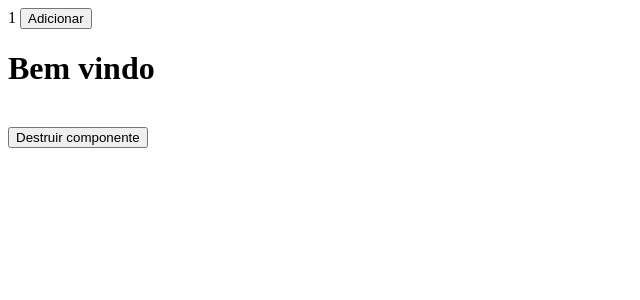
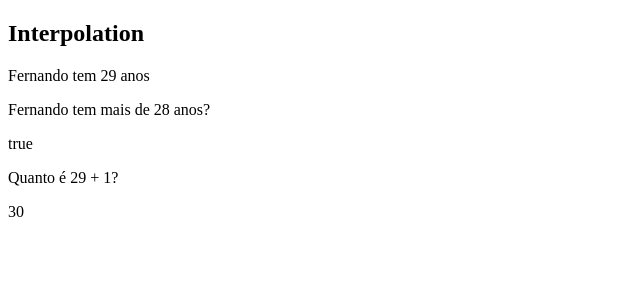
Before and after one commit to fernandoasg/Curso-de-Angular, an Angular app in the folder meu-primeiro-app/: page / in a window 1280 px wide. Shown: the top 300 px of the page, without its empty margins (0-640 px from the left). Built offline with nearby package versions, Linux system fonts and the light colour scheme.

Commit message:
dataBiding

```diff
--- a/meu-primeiro-app/src/app/app.component.ts
+++ b/meu-primeiro-app/src/app/app.component.ts
@@ -1,53 +1,20 @@
-import { AfterContentChecked, AfterContentInit, AfterViewChecked, AfterViewInit, Component, DoCheck, OnDestroy, OnInit } from '@angular/core';
+import { Component, OnInit } from '@angular/core';
 
 @Component({
   selector: 'app-root',
   template: `
-    {{valor}}
-    <button (click)="adicionar()">Adicionar</button>
-    <br/>
-    <app-title *ngIf="destruir"></app-title>
-    <br/>
-    <button (click)="destruirComponente()">Destruir componente</button>
+    <app-data-binding></app-data-binding>
     <router-outlet></router-outlet>
   `
 })
-export class AppComponent implements OnInit, DoCheck, AfterContentInit, AfterContentChecked, AfterViewInit, AfterViewChecked {
+export class AppComponent implements OnInit {
 
   public valor: number = 1;
   public destruir: boolean = true;
 
   constructor() { }
 
-  public adicionar(): number {
-    return this.valor += 1;
-  }
+  ngOnInit(): void {
 
-  public destruirComponente() {
-    this.destruir = false;
-  }
-
-  ngOnInit(): void {
-    console.log('ngOnInit.');
-  }
-
-  ngDoCheck(): void {
-    console.log('ngDoCheck.');
-  }
-
-  ngAfterContentInit(): void {
-    console.log('ngAfterContentInit.');
-  }
-
-  ngAfterContentChecked(): void {
-    console.log('ngAfterContentChecked.');
-  }
-
-  ngAfterViewInit(): void {
-    console.log('ngAfterViewInit.');
-  }
-
-  ngAfterViewChecked(): void {
-    console.log('ngAfterViewChecked.');
   }
 }
--- a/meu-primeiro-app/src/app/app.module.ts
+++ b/meu-primeiro-app/src/app/app.module.ts
@@ -4,11 +4,13 @@
 import { AppRoutingModule } from './app-routing.module';
 import { AppComponent } from './app.component';
 import { TitleComponent } from './title/title.component';
+import { DataBindingComponent } from './data-binding/data-binding.component';
 
 @NgModule({
   declarations: [
     AppComponent,
-    TitleComponent
+    TitleComponent,
+    DataBindingComponent
   ],
   imports: [
     BrowserModule,
--- /dev/null
+++ b/meu-primeiro-app/src/app/data-binding/data-binding.component.html
@@ -0,0 +1,11 @@
+<h2>Interpolation</h2>
+
+<p>{{ nome }} tem {{ idade }} anos</p>
+
+<p>{{ nome }} tem mais de 28 anos?</p>
+
+<p>{{ idade > 28 }}</p>
+
+<p>Quanto é {{ idade }} + 1?</p>
+
+<p>{{ idade + 1 }}</p>
--- /dev/null
+++ b/meu-primeiro-app/src/app/data-binding/data-binding.component.ts
@@ -0,0 +1,18 @@
+import { Component, OnInit } from '@angular/core';
+
+@Component({
+  selector: 'app-data-binding',
+  templateUrl: './data-binding.component.html',
+  styleUrls: ['./data-binding.component.scss']
+})
+export class DataBindingComponent implements OnInit {
+
+  public nome: string = "Fernando";
+  public idade: number = 29;
+
+  constructor() { }
+
+  ngOnInit(): void {
+  }
+
+}
```
Also changed, not shown: meu-primeiro-app/src/app/data-binding/data-binding.component.scss (added), 1 other file (tests, documents, lock files or other folders).
